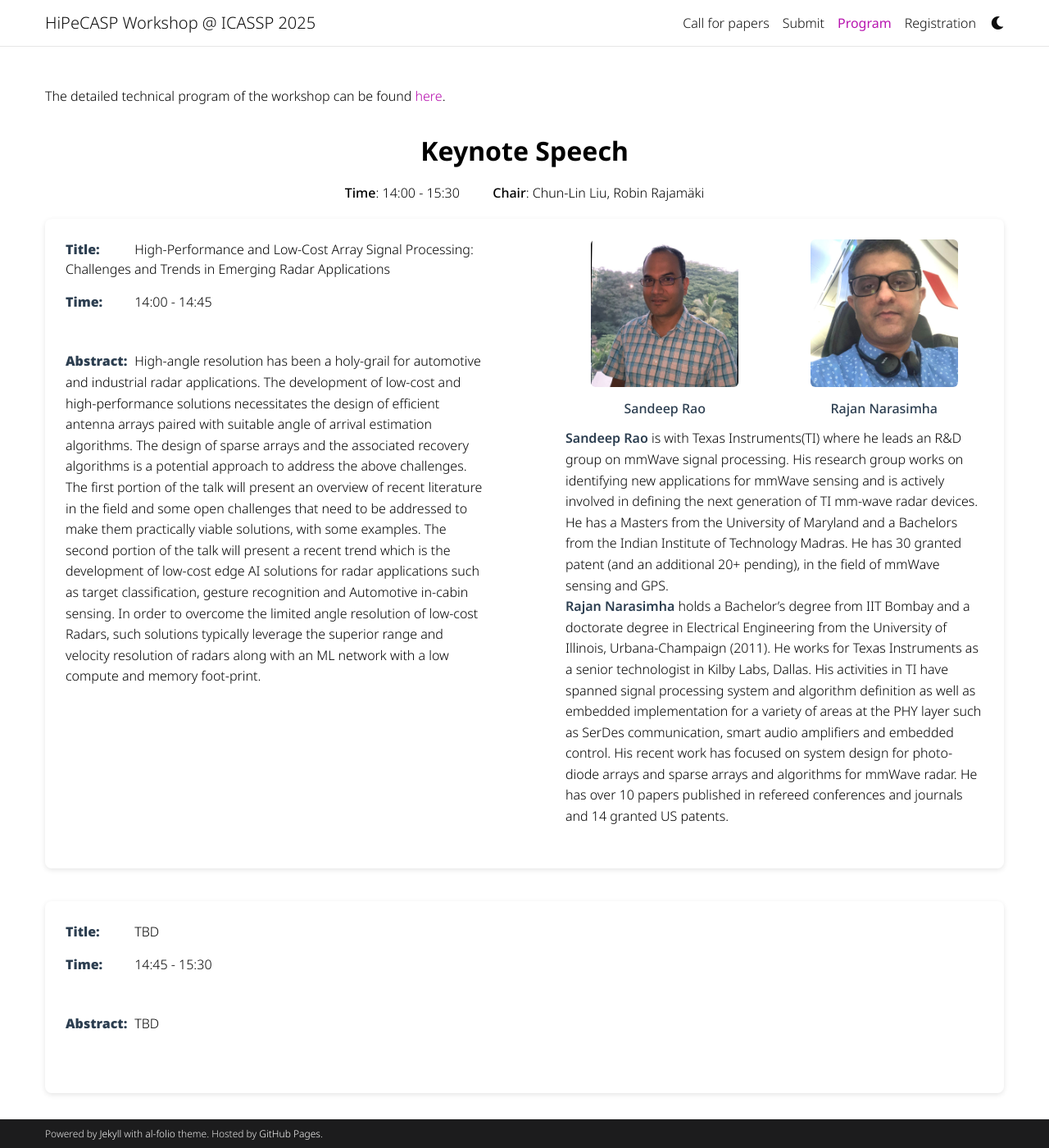
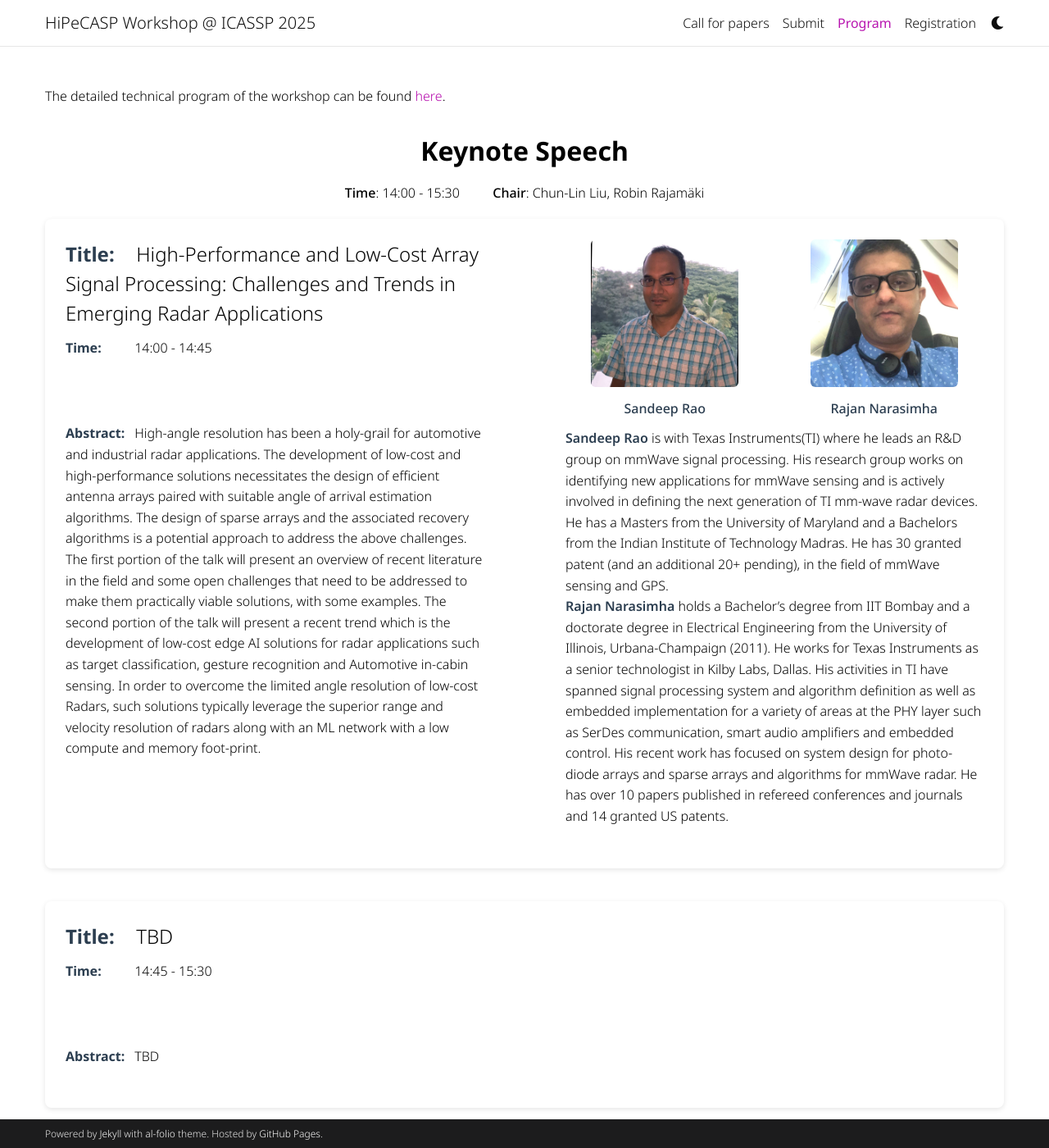
Before and after one commit to signal-process/signal-process.github.io, a Jekyll site: the page built from _pages/program.md, in a window 1280 px wide and 1400 px high. Shown: the whole window at 82% size. Built offline with Jekyll 4.4.1, drawn with Linux system fonts in a browser that asks for light colours; comment, search, counter and statistics services are not loaded; a style sheet for code colours, icons or effects is not loaded.

Commit message:
Update speakers.html

```diff
--- a/_includes/speakers.html
+++ b/_includes/speakers.html
@@ -27,6 +27,10 @@
       display: flex;
       flex-direction: column;
       gap: 5px;
+    }
+    .speaker-title {
+      font-size: 24px;
+      margin-bottom: 12px;
     }
 
     .speaker-images {
@@ -61,7 +65,7 @@
     }
 
     .info-label {
-      font-weight: 900;
+      font-weight: 700;
       color: #2c3e50;
       min-width: 80px;
       display: inline-block;
@@ -145,7 +149,7 @@
           {{ talk.time }}
         </p>
         {% endif %}
-        <div style="height: 2rem;"></div>
+        <div style="height: 4rem;"></div>
         {% if talk.abstract %}
         <div class="speaker-abstract">
           <span class="info-label">Abstract:</span>
```
